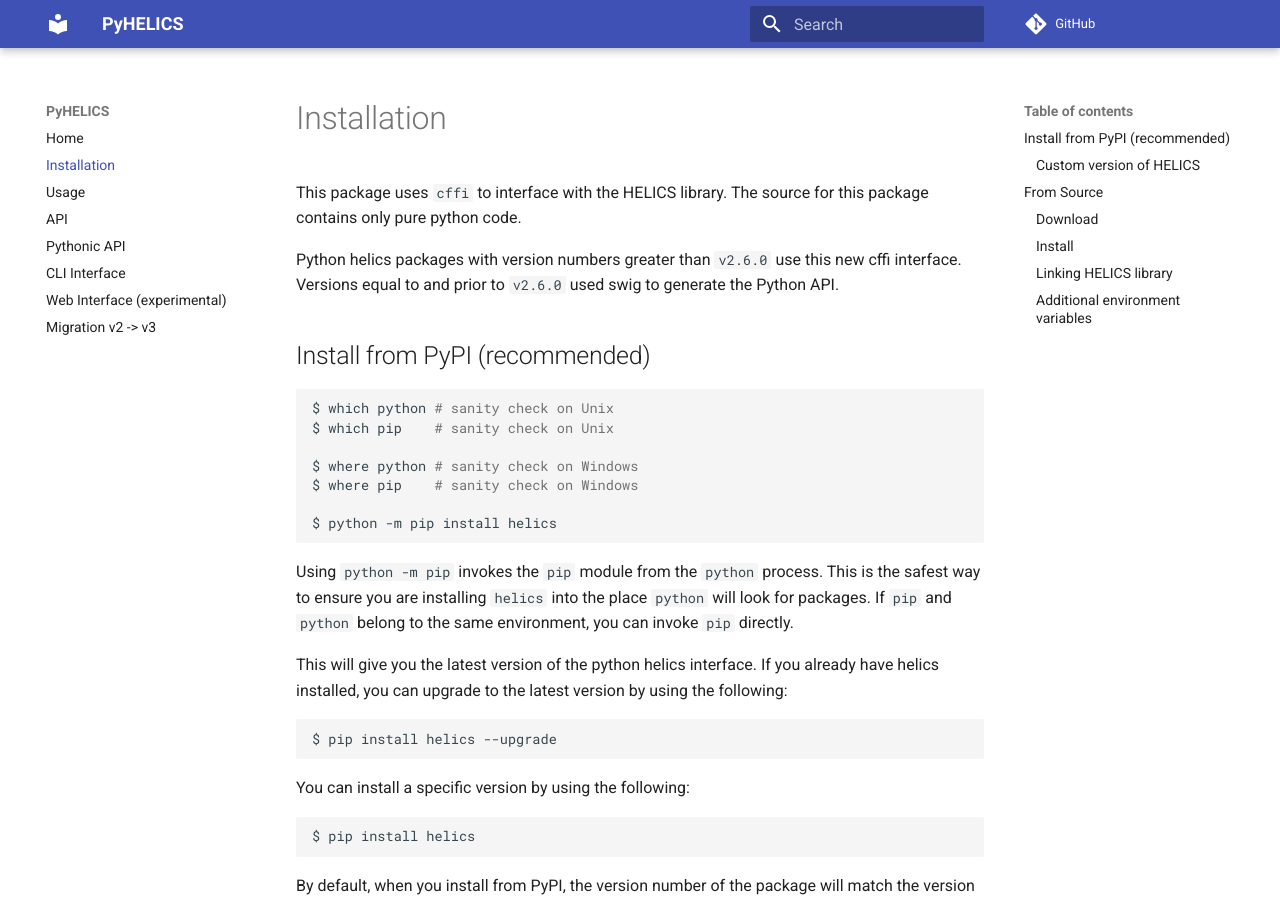
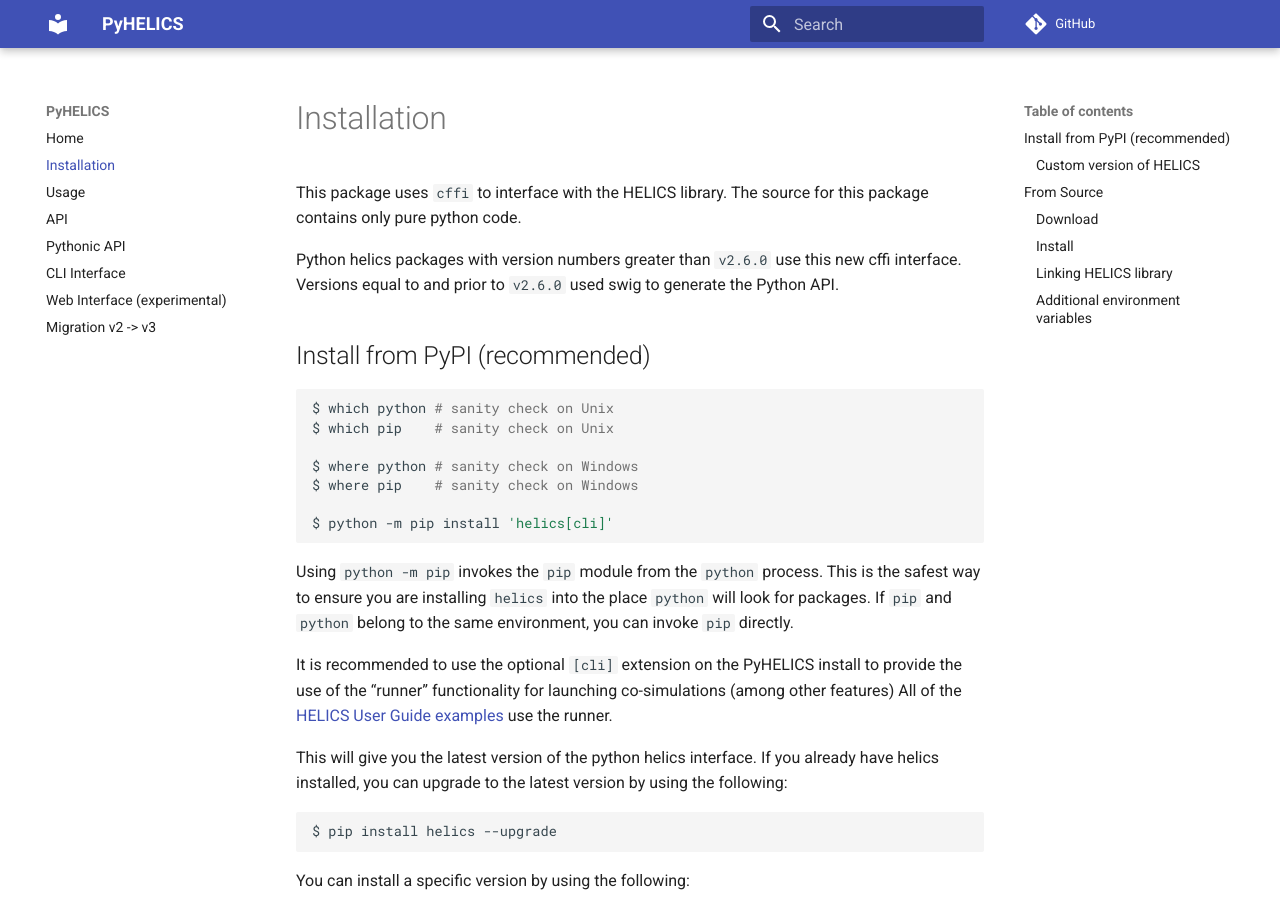
Before and after one commit to GMLC-TDC/pyhelics, an MkDocs documentation site: the page built from docs/installation.md, in a window 1280 px wide and 900 px high. Built offline with MkDocs 1.6.1 and Material for MkDocs 9.7.7, drawn with Linux system fonts in a browser that asks for light colours; comment, search, counter and statistics services are not loaded.

Commit message:
Update install to use `helics[cli]`

````diff
--- a/docs/installation.md
+++ b/docs/installation.md
@@ -15,11 +15,13 @@
 $ where python # sanity check on Windows
 $ where pip    # sanity check on Windows
 
-$ python -m pip install helics
+$ python -m pip install 'helics[cli]'
 ```
 
 Using `python -m pip` invokes the `pip` module from the `python` process. This is the safest way to ensure you are installing `helics` into the place `python` will look for packages.
 If `pip` and `python` belong to the same environment, you can invoke `pip` directly.
+
+It is recommended to use the optional `[cli]` extension on the PyHELICS install to provide the use of the "runner" functionality for launching co-simulations (among other features) All of the [HELICS User Guide examples](https://docs.helics.org/en/latest/user-guide/examples/examples_index.html) use the runner.
 
 This will give you the latest version of the python helics interface.
 If you already have helics installed, you can upgrade to the latest version by using the following:
````
